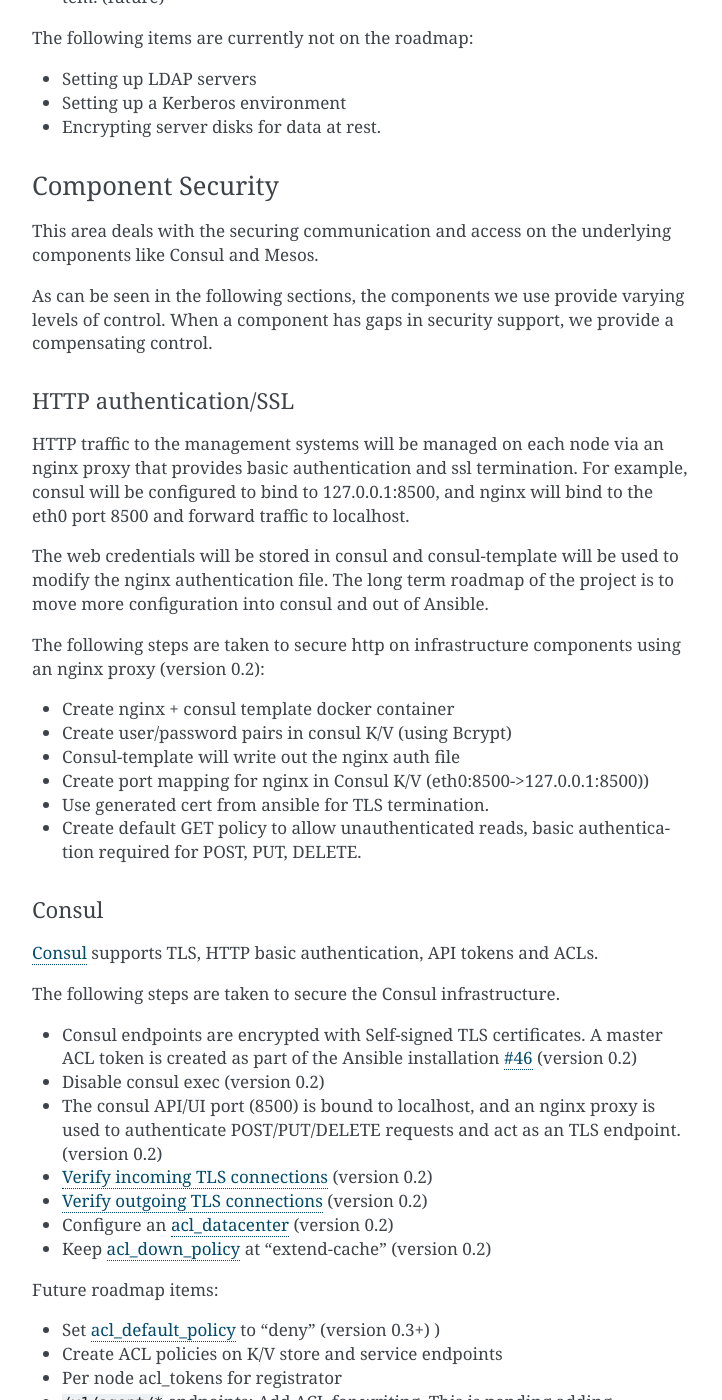
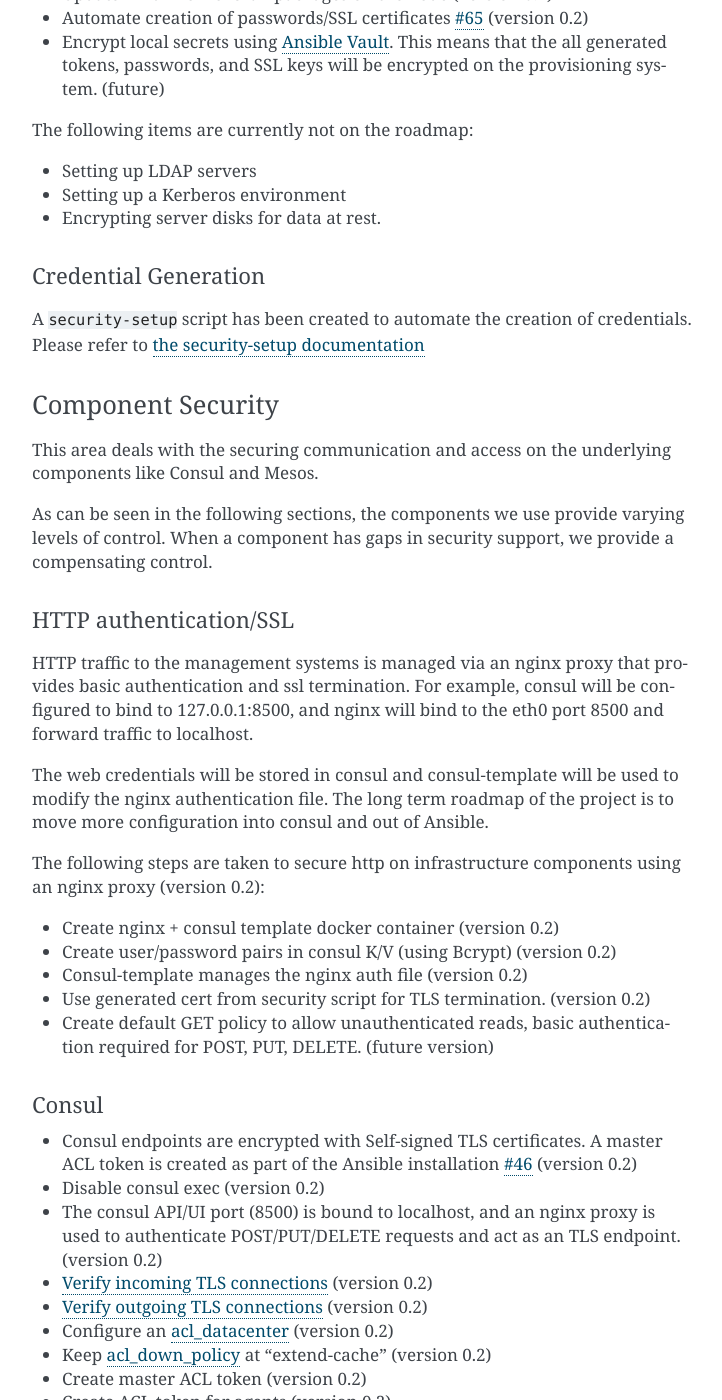
Before and after one commit to mantl/mantl, a Sphinx documentation site: the page built from docs/security/security.rst, in a window 1280 px wide and 1400 px high, scrolled down 1145 px. Shown: the whole window, without its empty margins (388-1110 px from the left). Built offline with Sphinx 7.4.7, drawn with Linux system fonts in a browser that asks for light colours; some of the changed text lies outside the part shown.

Commit message:
Update security docs

```diff
--- a/docs/security/security.rst
+++ b/docs/security/security.rst
@@ -16,8 +16,7 @@
 tend to provide support for SSL and HTTP basic authentication while
 projects in the Hadoop ecosystem favor Kerberos
 
-Note: at the current time the infrastructure is not suitable for running
-untrusted code or multi-tenant workloads.
+.. note:: At the current time the infrastructure is not suitable for running untrusted code or multi-tenant workloads.
 
 Focus Areas
 -----------
@@ -33,8 +32,8 @@
 Provisioning
 ~~~~~~~~~~~~
 
-This area deals with setting up a secure cloud environment, basic server
-security, and securing secrets on the provisioning systems.
+Provisioning security involves setting up a secure cloud environment,
+basic server security, and securing secrets on the provisioning systems.
 `Ansible <http://ansible.com>`__ is the primary provisioning tool with a
 migration of cloud provisioning to `Terraform <http://terraform.io>`__
 starting in 0.3.
@@ -62,6 +61,12 @@
 -  Setting up a Kerberos environment
 -  Encrypting server disks for data at rest.
 
+
+Credential Generation
+^^^^^^^^^^^^^^^^^^^^^
+A ``security-setup`` script has been created to automate the creation of credentials.
+Please refer to `the security-setup documentation <security_setup.html>`__
+
 Component Security
 ~~~~~~~~~~~~~~~~~~
 
@@ -75,7 +80,7 @@
 HTTP authentication/SSL
 ^^^^^^^^^^^^^^^^^^^^^^^
 
-HTTP traffic to the management systems will be managed on each node via
+HTTP traffic to the management systems is managed via
 an nginx proxy that provides basic authentication and ssl termination.
 For example, consul will be configured to bind to 127.0.0.1:8500, and
 nginx will bind to the eth0 port 8500 and forward traffic to localhost.
@@ -88,22 +93,16 @@
 The following steps are taken to secure http on infrastructure
 components using an nginx proxy (version 0.2):
 
--  Create nginx + consul template docker container
--  Create user/password pairs in consul K/V (using Bcrypt)
--  Consul-template will write out the nginx auth file
--  Create port mapping for nginx in Consul K/V
-   (eth0:8500->127.0.0.1:8500))
--  Use generated cert from ansible for TLS termination.
+-  Create nginx + consul template docker container (version 0.2)
+-  Create user/password pairs in consul K/V (using Bcrypt) (version 0.2)
+-  Consul-template manages the nginx auth file (version 0.2)
+-  Use generated cert from security script for TLS termination. (version 0.2)
 -  Create default GET policy to allow unauthenticated reads, basic
-   authentication required for POST, PUT, DELETE.
+   authentication required for POST, PUT, DELETE. (future version)
 
 Consul
 ^^^^^^
 
-`Consul <http://consul.io>`__ supports TLS, HTTP basic authentication,
-API tokens and ACLs.
-
-The following steps are taken to secure the Consul infrastructure.
 
 -  Consul endpoints are encrypted with Self-signed TLS certificates. A
    master ACL token is created as part of the Ansible installation
@@ -125,6 +124,9 @@
 -  Keep
    `acl\_down\_policy <http://www.consul.io/docs/agent/options.html#acl_down_policy>`__
    at "extend-cache" (version 0.2)
+-  Create master ACL token (version 0.2)
+-  Create ACL token for agents (version 0.2)
+-  Set default ACL policy to "allow" (version 0.2)
 
 Future roadmap items:
 
@@ -210,21 +212,25 @@
 ~~~~~~~~
 
 Marathon supports both basic http authentication and TLS via the Java
-keystore.
+keystore, however we use a different method by placing an
+authenticating proxy in front of the instance, using the same credentials
+as for the Mesos and Consul administrative accounts.
 
-To secure marathon, we could use the native support, or place an
-authenticating proxy in front of the instance. The latter approach has
-been chosen.
+Marathon does not support Zookeeper authentication, so the zookeeper znode must have world access.
 
 The following controls will be implemented:
 
--  Bind Marathon to locahost (version 0.2)
+-  Bind Marathon to locahost (version 0.2+)
 -  Place nginx authenticating/SSL proxy in front of Marathon (version
    0.2)
+-  Create a dynamic firewall on each Marathon host that uses consul-template
+   to only allow connections from other Marathon nodes. (version 0.2)
 
 | References:
 | `SSL and Basic Access
   Authentication <https://github.com/mesosphere/marathon/blob/master/docs/docs/ssl-basic-access-authentication.md>`__
+| `Support Zookeeper Authentication
+  <https://github.com/mesosphere/marathon/issues/1336>`__
 
 Mesos
 ~~~~~
@@ -248,8 +254,9 @@
 -  On the leader nodes, the ``--authenticate`` flag is set
 -  On the leader nodes, the ``--authenticate_slaves`` flag is set
 -  A credential file is created and the ``--credential=/path`` is set on
-   leaders and followers
--  Mesos nodes connect to zookeeper with a ``username:password``
+   leaders and followers (version 0.2)
+-  Mesos nodes connect to zookeeper with a ``username:password`` (version 0.2)
+-  Zookeeper ACL created on the /mesos znode: world read, mesos full access (version 0.2)
 
 Future security items:
 
@@ -281,12 +288,13 @@
 Compensating controls:
 
 -  We won't store any restricted data within Zookeeper (under review)
--  Implement ACLs and Authentication on the ``/mesos`` and ``/marathon``
-   znodes using user digest. (version 0.2)
+-  Implement ACLs and Authentication on the ``/mesos`` znode using user digest. (version 0.2)
+-  Implement ACLs and Authentication on the ``/marathon`` znode using user digest. (version 0.3+, pending support for Marathon zk authentication))
 -  Provide Stunnel encryption for Zookeeper Peer-to-Peer communication
    (version 0.3+)
--  Update Marathon configuration to use zk user:password
--  Update Mesos configuration to use zk user:password
+-  Develop dynamic firewall using consul template on Zookeeper ports (version 0.3)
+-  Update Marathon configuration to use zk user:password (future version)
+-  Update Mesos configuration to use zk user:password (version 0.2)
 
 | References:
 | `Setting ACLs & Auth in
```
